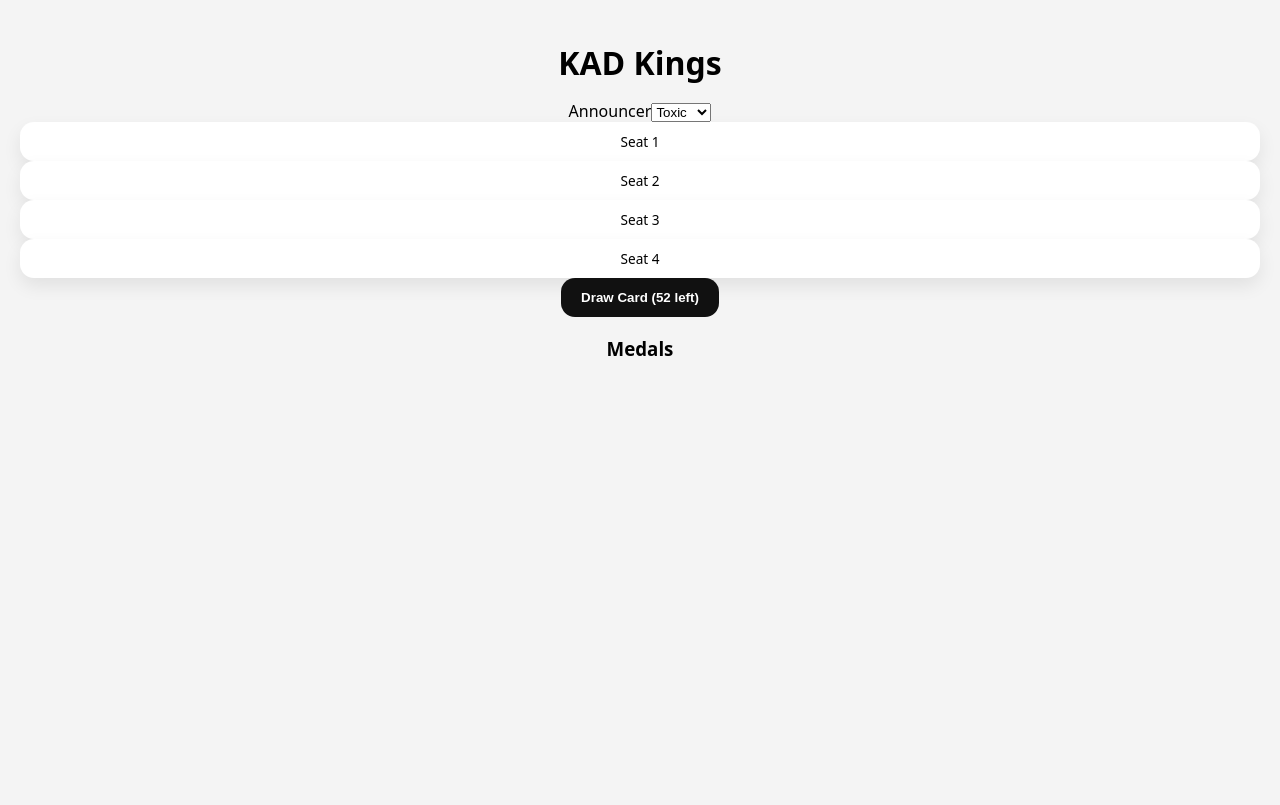
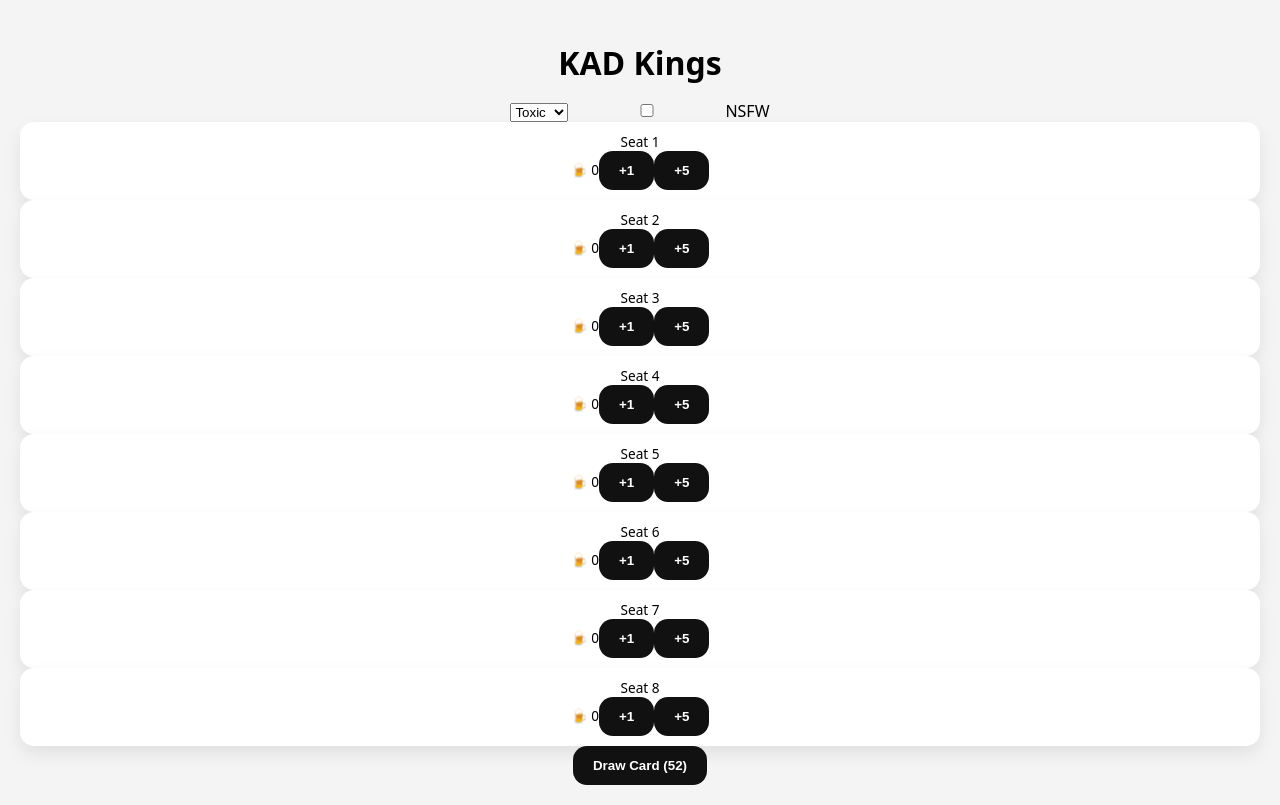
Before and after one commit to wbgl-blip/Visual-, a React (Vite) app: page / in a window 1280 px wide. Built offline with nearby package versions, Linux system fonts and the light colour scheme.

Commit message:
Refactor game logic and UI components
Refactor card and medal data structure, update draw card logic, and improve UI elements.

```diff
--- a/src/App.jsx
+++ b/src/App.jsx
@@ -1,230 +1,200 @@
 import { useState, useEffect } from "react";
 import "./App.css";
 
-/* -------------------- CARD + MEDAL DATA -------------------- */
+/* ---------------- DATA ---------------- */
 
 const SUITS = ["♠", "♥", "♦", "♣"];
-const RANKS = ["A", "2", "3", "4", "5", "6", "7", "8", "9", "10", "J", "Q", "K"];
+const RANKS = ["A","2","3","4","5","6","7","8","9","10","J","Q","K"];
 
-const RULES_BY_RANK = {
+const RULES = {
   A: "Waterfall – everyone drinks",
-  2: "You – pick someone to drink",
+  2: "You – pick someone",
   3: "Me – you drink",
   4: "Whores – everyone drinks",
   5: "Guys drink",
   6: "Dicks – everyone drinks",
-  7: "Heaven – last to raise hand drinks",
-  8: "Mate – pick a drinking buddy",
-  9: "Rhyme – loser drinks",
-  10: "Categories – loser drinks",
+  7: "Heaven",
+  8: "Mate",
+  9: "Rhyme",
+  10: "Categories",
   J: "Thumb Master",
   Q: "Question Master",
   K: "Make a rule"
 };
 
-// Medals tied to specific cards (NOT every card)
-const MEDALS_BY_RANK = {
+const MEDALS = {
   A: "Waterfall King",
   K: "Rule Maker",
   8: "Best Mate"
 };
 
-/* -------------------- ANNOUNCER VOICE -------------------- */
+/* ---------------- VOICE ---------------- */
 
 function speak(text, mode) {
   if (mode === "off") return;
-  if (!window.speechSynthesis) return;
-
-  const utterance = new SpeechSynthesisUtterance(text);
-  const voices = window.speechSynthesis.getVoices();
-  utterance.voice = voices.find(v => v.lang.startsWith("en")) || voices[0];
-
-  if (mode === "arena") {
-    utterance.rate = 0.85;
-    utterance.pitch = 0.85;
-  }
-  if (mode === "action") {
-    utterance.rate = 0.95;
-    utterance.pitch = 0.7;
-  }
-  if (mode === "toxic") {
-    utterance.rate = 1;
-    utterance.pitch = 0.6;
+  const u = new SpeechSynthesisUtterance(text);
+  u.rate = mode === "toxic" ? 1 : 0.9;
+  u.pitch = mode === "toxic" ? 0.6 : 0.85;
+  speechSynthesis.cancel();
+  speechSynthesis.speak(u);
 }
 
-  window.speechSynthesis.cancel();
-  window.speechSynthesis.speak(utterance);
+/* ---------------- APP ---------------- */
+
+export default function App() {
+  const [players] = useState(
+    Array.from({ length: 8 }, (_, i) => `Seat ${i + 1}`)
+  );
+
+  const [deck, setDeck] = useState([]);
+  const [card, setCard] = useState(null);
+  const [turn, setTurn] = useState(0);
+  const [medals, setMedals] = useState({});
+  const [drinks, setDrinks] = useState({});
+  const [gameOver, setGameOver] = useState(false);
+
+  const [announcer, setAnnouncer] = useState("toxic");
+  const [nsfw, setNsfw] = useState(false);
+
+  const [thumbMaster, setThumbMaster] = useState(null);
+  const [questionMaster, setQuestionMaster] = useState(null);
+
+  /* ---------- INIT ---------- */
+
+  useEffect(() => {
+    const d = [];
+    SUITS.forEach(s => RANKS.forEach(r => d.push({ s, r })));
+    setDeck(d.sort(() => Math.random() - 0.5));
+
+    const initialDrinks = {};
+    players.forEach(p => (initialDrinks[p] = 0));
+    setDrinks(initialDrinks);
+  }, []);
+
+  /* ---------- DRAW ---------- */
+
+  function drawCard() {
+    if (!deck.length) return;
+
+    const next = [...deck];
+    const drawn = next.pop();
+    setDeck(next);
+    setCard(drawn);
+
+    const player = players[turn];
+
+    // Roles
+    if (drawn.r === "J") {
+      setThumbMaster(turn);
+      speak(`${player} is Thumb Master`, announcer);
+    }
+    if (drawn.r === "Q") {
+      setQuestionMaster(turn);
+      speak(`${player} is Question Master`, announcer);
     }
 
-function getToxicTier(drawCount, deckSize) {
-  const progress = drawCount / deckSize;
-  if (progress < 0.33) return "mild";
-  if (progress < 0.66) return "mean";
-  return "nuclear";
+    // Medals
+    const medal = MEDALS[drawn.r];
+    if (medal) {
+      setMedals(m => ({
+        ...m,
+        [player]: [...(m[player] || []), medal]
+      }));
+      speak(`${player} earned ${medal}`, announcer);
     }
 
-const MEDAL_LINES = {
-  "Waterfall King": {
-    toxic: {
-      mild: ["Waterfall King. Everyone drinks."],
-      mean: ["Waterfall King. This is your fault."],
-      nuclear: [
-        "Waterfall King. You ruined the night.",
-        "Congratulations. Everyone hates you."
-      ]
-    }
-  },
-  "Rule Maker": {
-    toxic: {
-      mild: ["Rule Maker. Choose wisely."],
-      mean: ["Rule Maker. This will go badly."],
-      nuclear: [
-        "Rule Maker. Make it hurt.",
-        "Rule Maker. Be cruel."
-      ]
-    }
-  },
-  "Best Mate": {
-    toxic: {
-      mild: ["Best Mate locked in."],
-      mean: ["Best Mate. Misery loves company."],
-      nuclear: [
-        "Best Mate. Drag them down with you."
-      ]
-    }
-  }
-};
-
-/* -------------------- APP -------------------- */
-
-export default function App() {
-  const [players, setPlayers] = useState([
-    "Seat 1",
-    "Seat 2",
-    "Seat 3",
-    "Seat 4"
-  ]);
-
-  const [currentPlayer, setCurrentPlayer] = useState(0);
-  const [deck, setDeck] = useState([]);
-  const [currentCard, setCurrentCard] = useState(null);
-  const [medals, setMedals] = useState({});
-  const [announcerMode, setAnnouncerMode] = useState("toxic");
-  const [drawCount, setDrawCount] = useState(0);
-
-  /* Build deck on load */
-  useEffect(() => {
-    const newDeck = [];
-    SUITS.forEach(suit => {
-      RANKS.forEach(rank => {
-        newDeck.push({ suit, rank });
-      });
-    });
-    setDeck(shuffle(newDeck));
-  }, []);
-
-  function shuffle(array) {
-    return [...array].sort(() => Math.random() - 0.5);
+    // End game
+    if (next.length === 0) {
+      endGame();
     }
 
-  function drawCard() {
-    if (deck.length === 0) return;
+    setTurn((turn + 1) % players.length);
+  }
 
-    const nextDeck = [...deck];
-    const card = nextDeck.pop();
-    setDeck(nextDeck);
-    setCurrentCard(card);
-    setDrawCount(c => c + 1);
+  /* ---------- DRINK TRACKING ---------- */
 
-    const playerName = players[currentPlayer];
-    const medalName = MEDALS_BY_RANK[card.rank];
+  function addDrink(player, amount) {
+    setDrinks(d => ({
+      ...d,
+      [player]: d[player] + amount
+    }));
+  }
 
-    // Award permanent medal
-    if (medalName) {
-      setMedals(prev => {
-        const owned = prev[playerName] || [];
-        if (owned.includes(medalName)) return prev;
+  /* ---------- END GAME ---------- */
 
-        const updated = {
-          ...prev,
-          [playerName]: [...owned, medalName]
-        };
+  function endGame() {
+    setGameOver(true);
 
-        if (announcerMode === "toxic") {
-          const tier = getToxicTier(drawCount, 52);
-          const lines = MEDAL_LINES[medalName]?.toxic?.[tier];
-          if (lines?.length) {
+    const sorted = Object.entries(drinks).sort((a,b)=>b[1]-a[1]);
+    const mvp = sorted[0];
+    const shame = sorted[sorted.length - 1];
+
     speak(
-              `${playerName}. ${lines[Math.floor(Math.random() * lines.length)]}`,
-              announcerMode
+      nsfw
+        ? `${mvp[0]} drank the most. Absolute menace. ${shame[0]} was carried.`
+        : `${mvp[0]} drank the most. MVP.`,
+      announcer
     );
   }
-        }
 
-        return updated;
-      });
-    }
-
-    setCurrentPlayer((currentPlayer + 1) % players.length);
-  }
+  /* ---------- UI ---------- */
 
   return (
     <div className="app">
       <h1>KAD Kings</h1>
 
-      <div className="announcer-toggle">
-        <label>Announcer</label>
-        <select
-          value={announcerMode}
-          onChange={e => setAnnouncerMode(e.target.value)}
-        >
+      <div className="controls">
+        <select value={announcer} onChange={e => setAnnouncer(e.target.value)}>
           <option value="arena">Arena</option>
-          <option value="action">Action</option>
           <option value="toxic">Toxic</option>
           <option value="off">Off</option>
         </select>
+
+        <label>
+          <input type="checkbox" checked={nsfw} onChange={e=>setNsfw(e.target.checked)} />
+          NSFW
+        </label>
       </div>
 
       <div className="seats">
-        {players.map((p, i) => (
-          <div
-            key={i}
-            className={`seat ${i === currentPlayer ? "active" : ""}`}
-          >
+        {players.map((p,i)=>(
+          <div key={p} className={`seat ${i===turn?"active":""}`}>
             {p}
+            {thumbMaster===i && <div>👎 Thumb</div>}
+            {questionMaster===i && <div>❓ Question</div>}
+
+            <div className="drinks">
+              🍺 {drinks[p]}
+              <button onClick={()=>addDrink(p,1)}>+1</button>
+              <button onClick={()=>addDrink(p,5)}>+5</button>
+            </div>
           </div>
         ))}
       </div>
 
-      <button onClick={drawCard} disabled={deck.length === 0}>
-        Draw Card ({deck.length} left)
+      {!gameOver && (
+        <button onClick={drawCard}>
+          Draw Card ({deck.length})
         </button>
+      )}
 
-      {currentCard && (
+      {card && !gameOver && (
         <div className="card">
-          <div className="card-value">
-            {currentCard.rank}
-            {currentCard.suit}
-          </div>
-          <div className="card-text">
-            {RULES_BY_RANK[currentCard.rank]}
-          </div>
+          {card.r}{card.s}
+          <div>{RULES[card.r]}</div>
         </div>
       )}
 
-      <div className="medals">
-        <h3>Medals</h3>
-        {Object.entries(medals).map(([player, list]) => (
-          <div key={player}>
-            <strong>{player}</strong>
-            <ul>
-              {list.map(m => (
-                <li key={m}>🏅 {m}</li>
-              ))}
-            </ul>
-          </div>
+      {gameOver && (
+        <div className="scoreboard">
+          <h2>Final Scores</h2>
+          {Object.entries(drinks)
+            .sort((a,b)=>b[1]-a[1])
+            .map(([p,d])=>(
+              <div key={p}>{p}: {d} 🍺</div>
             ))}
         </div>
+      )}
     </div>
   );
 }
```
Lines whose indentation alone changed are shown as unchanged.
